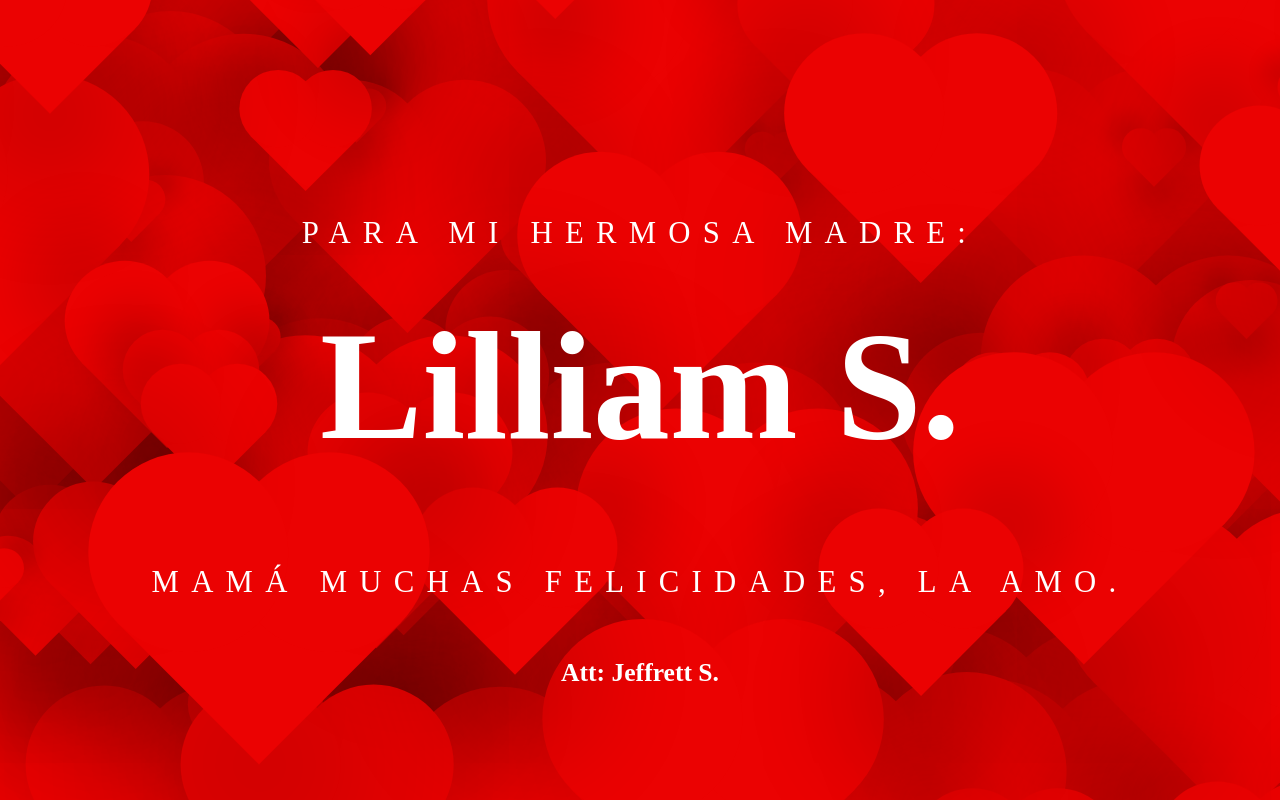
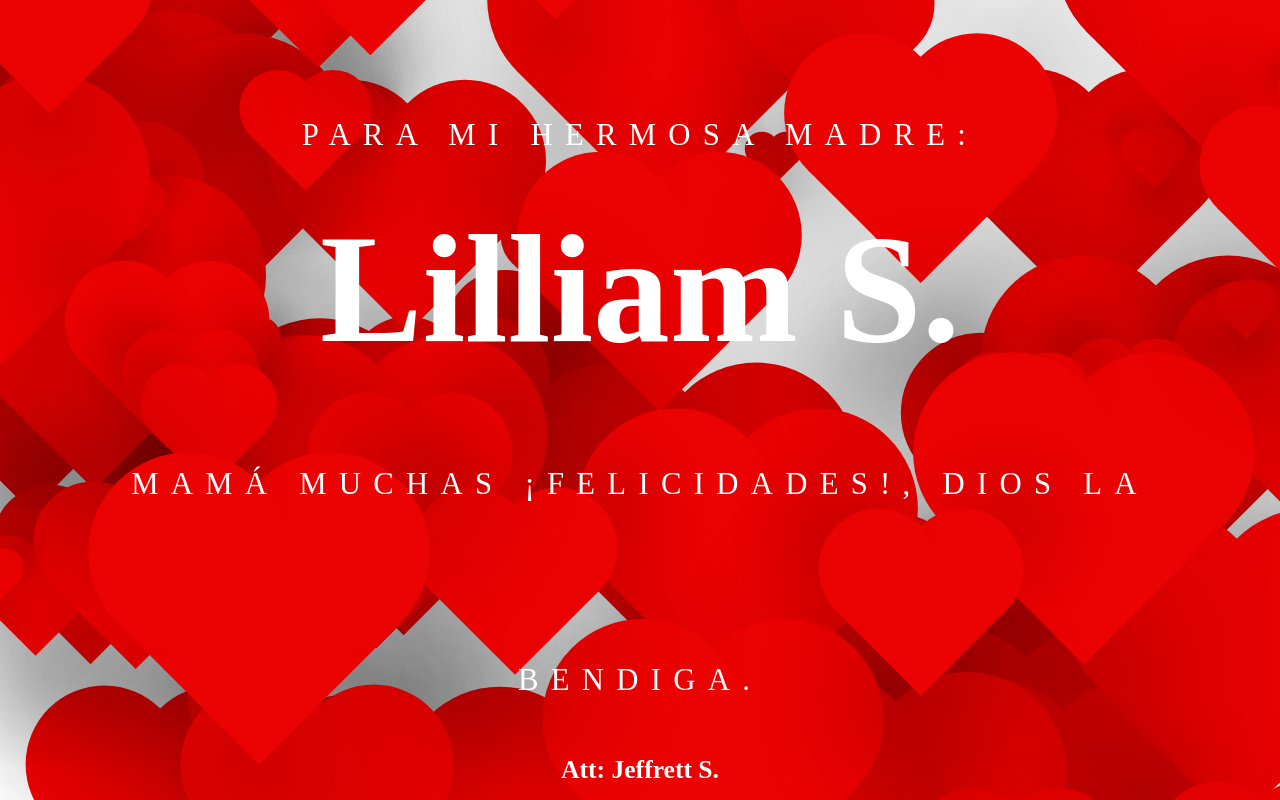
Before and after one commit to mensaje/mensaje.github.io, a plain HTML site: page index.html in a window 1280 px wide. Drawn offline with Linux system fonts and the light colour scheme.

Commit message:
Se prueba el Background Blanco y se modifica el texto

```diff
--- a/css/AnimateHeartBackground.css
+++ b/css/AnimateHeartBackground.css
@@ -15,7 +15,7 @@
 	display: flex;
 	justify-content: center;
 	align-items: center;
-	background: #eB0202;
+	background: white;/*#eB0202*/
 	overflow: hidden;
 }
 
--- a/index.html
+++ b/index.html
@@ -8,7 +8,7 @@
 <body>
 
 	<div class="container">
-		<h2><span>Para mi hermosa madre:</span> <br>Lilliam S. <br><span> Mamá muchas felicidades, la amo. </span> <br> <div class="att">Att: Jeffrett S. </div></h2>
+		<h2><span>Para mi hermosa madre:</span> <br>Lilliam S. <br><span> Mamá muchas ¡felicidades!, Dios la Bendiga. </span> <br> <div class="att">Att: Jeffrett S. </div></h2>
 		<div class="heart">
 
 		</div>
```
